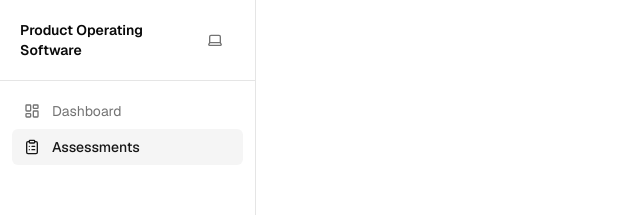
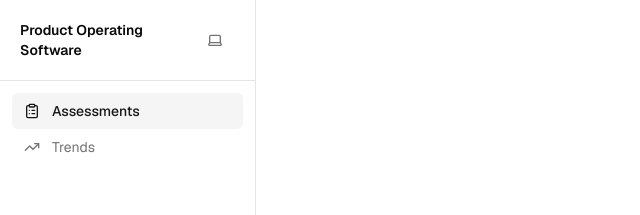
Before and after one commit to mmathews90/product-operating-software-v1, a Next.js app: page /protected/assessments in a window 1280 px wide. Shown: the top 215 px of the page, without its empty margins (0-640 px from the left). Built offline with nearby package versions, Linux system fonts and the light colour scheme; no server answers.

Commit message:
moved trends to new trends page

```diff
--- a/app/protected/page.tsx
+++ b/app/protected/page.tsx
@@ -1,62 +1,5 @@
-import { Suspense } from "react";
-import { createClient } from "@/lib/supabase/server";
 import { redirect } from "next/navigation";
-import { getAllPMsTrendData } from "@/lib/actions/assessments";
-import { PMTrendCard } from "@/components/dashboard/pm-trend-card";
-import { Users } from "lucide-react";
-import Link from "next/link";
 
-async function DashboardContent() {
-  const supabase = await createClient();
-  const {
-    data: { user },
-  } = await supabase.auth.getUser();
-
-  if (!user) redirect("/auth/login");
-
-  const pmTrends = await getAllPMsTrendData();
-
-  if (pmTrends.length === 0) {
-    return (
-      <div className="flex flex-col items-center justify-center py-16 text-center">
-        <Users className="h-12 w-12 text-muted-foreground mb-4" />
-        <h3 className="font-semibold text-lg">No Product Managers Yet</h3>
-        <p className="text-muted-foreground text-sm mt-1 max-w-md">
-          Add your product managers in{" "}
-          <Link
-            href="/protected/admin/product-managers"
-            className="underline hover:text-foreground"
-          >
-            Admin &rarr; Product Managers
-          </Link>{" "}
-          to get started.
-        </p>
-      </div>
-    );
-  }
-
-  return (
-    <div className="grid gap-6 md:grid-cols-2">
-      {pmTrends.map(({ pm, trends }) => (
-        <PMTrendCard key={pm.id} pm={pm} trends={trends} />
-      ))}
-    </div>
-  );
+export default function ProtectedPage() {
+  redirect("/protected/assessments");
 }
-
-export default function DashboardPage() {
-  return (
-    <div className="flex-1 w-full flex flex-col gap-6">
-      <div>
-        <h1 className="text-2xl font-bold">Dashboard</h1>
-        <p className="text-muted-foreground text-sm mt-1">
-          Skill trends across your product managers.
-        </p>
-      </div>
-
-      <Suspense>
-        <DashboardContent />
-      </Suspense>
-    </div>
-  );
-}
--- /dev/null
+++ b/app/protected/trends/page.tsx
@@ -0,0 +1,62 @@
+import { Suspense } from "react";
+import { createClient } from "@/lib/supabase/server";
+import { redirect } from "next/navigation";
+import { getAllPMsTrendData } from "@/lib/actions/assessments";
+import { PMTrendCard } from "@/components/dashboard/pm-trend-card";
+import { Users } from "lucide-react";
+import Link from "next/link";
+
+async function TrendsContent() {
+  const supabase = await createClient();
+  const {
+    data: { user },
+  } = await supabase.auth.getUser();
+
+  if (!user) redirect("/auth/login");
+
+  const pmTrends = await getAllPMsTrendData();
+
+  if (pmTrends.length === 0) {
+    return (
+      <div className="flex flex-col items-center justify-center py-16 text-center">
+        <Users className="h-12 w-12 text-muted-foreground mb-4" />
+        <h3 className="font-semibold text-lg">No Product Managers Yet</h3>
+        <p className="text-muted-foreground text-sm mt-1 max-w-md">
+          Add your product managers in{" "}
+          <Link
+            href="/protected/admin/product-managers"
+            className="underline hover:text-foreground"
+          >
+            Admin &rarr; Product Managers
+          </Link>{" "}
+          to get started.
+        </p>
+      </div>
+    );
+  }
+
+  return (
+    <div className="flex flex-col gap-6">
+      {pmTrends.map(({ pm, trends }) => (
+        <PMTrendCard key={pm.id} pm={pm} trends={trends} />
+      ))}
+    </div>
+  );
+}
+
+export default function TrendsPage() {
+  return (
+    <div className="flex-1 w-full flex flex-col gap-6">
+      <div>
+        <h1 className="text-2xl font-bold">Trends</h1>
+        <p className="text-muted-foreground text-sm mt-1">
+          Skill trends across your product managers.
+        </p>
+      </div>
+
+      <Suspense>
+        <TrendsContent />
+      </Suspense>
+    </div>
+  );
+}
--- a/components/sidebar.tsx
+++ b/components/sidebar.tsx
@@ -2,7 +2,7 @@ import { ThemeSwitcher } from "@/components/theme-switcher";
 import { SidebarNavLink } from "@/components/sidebar-nav-link";
 import { SidebarUserServer } from "@/components/sidebar-user-server";
 import { Separator } from "@/components/ui/separator";
-import { ClipboardList, LayoutDashboard, Settings } from "lucide-react";
+import { ClipboardList, TrendingUp, Settings } from "lucide-react";
 import { Suspense } from "react";
 
 export function Sidebar() {
@@ -18,17 +18,16 @@ export function Sidebar() {
       <nav className="flex-1 flex flex-col p-3">
         <Suspense>
           <SidebarNavLink
-            href="/protected"
-            icon={<LayoutDashboard className="h-4 w-4" />}
-            label="Dashboard"
-            exact
+            href="/protected/assessments"
+            icon={<ClipboardList className="h-4 w-4" />}
+            label="Assessments"
           />
         </Suspense>
         <Suspense>
           <SidebarNavLink
-            href="/protected/assessments"
-            icon={<ClipboardList className="h-4 w-4" />}
-            label="Assessments"
+            href="/protected/trends"
+            icon={<TrendingUp className="h-4 w-4" />}
+            label="Trends"
           />
         </Suspense>
       </nav>
```
